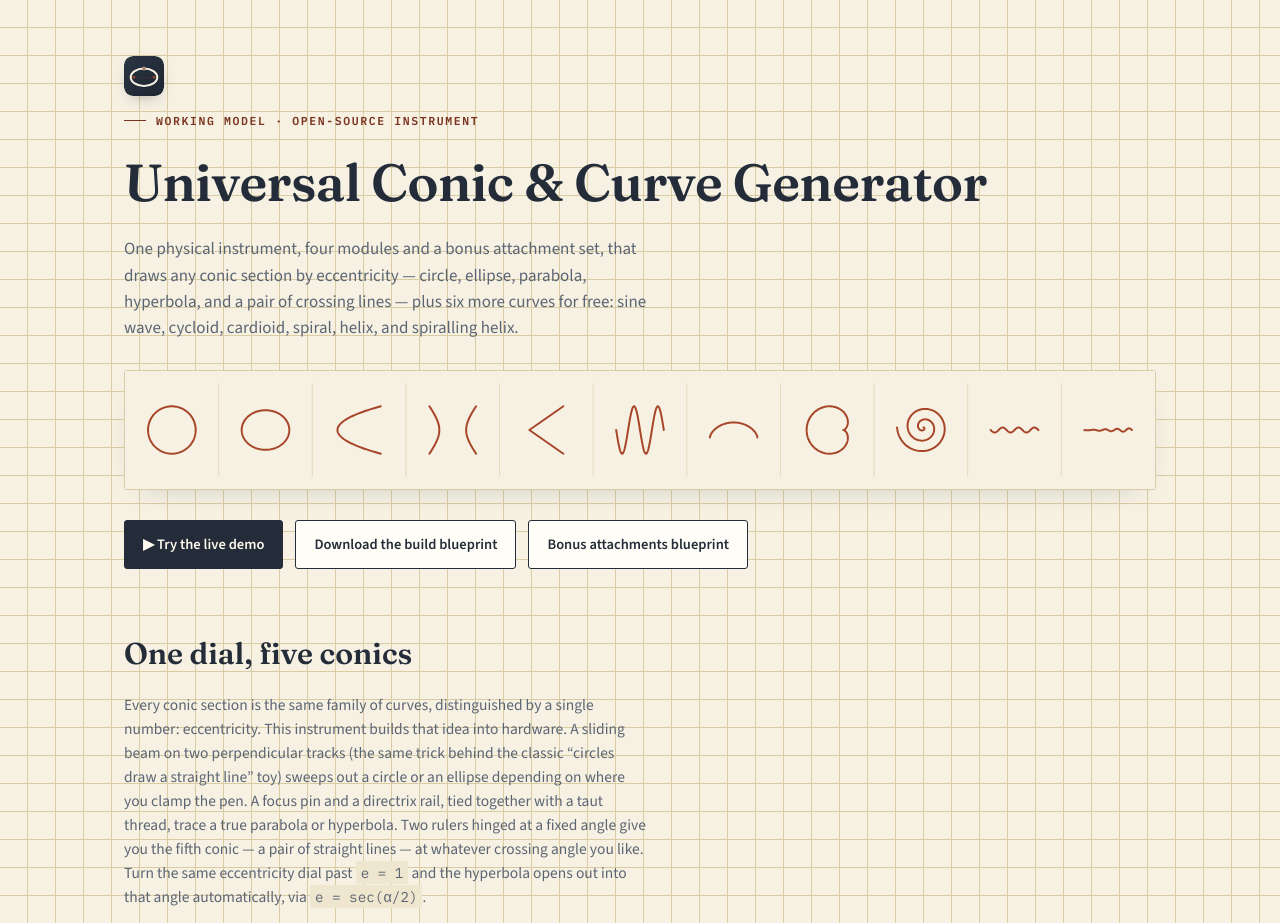
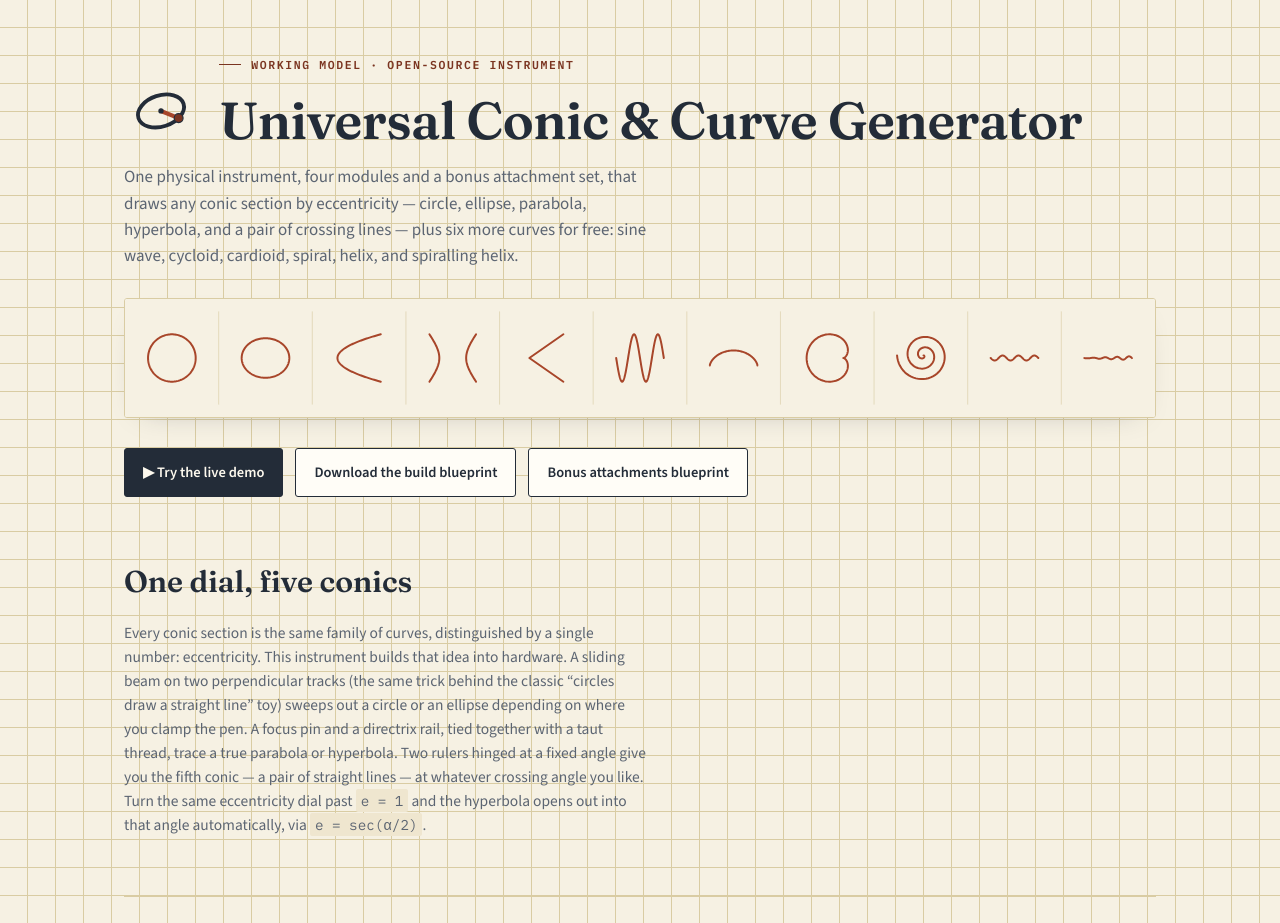
Before and after one commit to SKJainDr/mech-curve-generator, a plain HTML site: page index.html in a window 1280 px wide. Shown: the top 923 px of the page. Drawn offline with nearby package versions, Linux system fonts and the light colour scheme.

Commit message:
Add files via upload

```diff
--- a/index.html
+++ b/index.html
@@ -6,22 +6,21 @@
 <title>Universal Conic &amp; Curve Generator</title>
 <meta name="description" content="A physical instrument that draws any conic section by eccentricity, plus six bonus curves — with build blueprints and a live interactive demo.">
 
-<link rel="icon" href="favicon.ico" sizes="any">
-<link rel="icon" type="image/png" sizes="32x32" href="assets/icons/icon-32.png">
-<link rel="icon" type="image/png" sizes="16x16" href="assets/icons/icon-16.png">
-<link rel="apple-touch-icon" sizes="180x180" href="assets/icons/apple-touch-icon.png">
+<link rel="icon" href="assets/favicon.svg" type="image/svg+xml">
+<link rel="alternate icon" href="assets/favicon.ico">
+<link rel="apple-touch-icon" sizes="180x180" href="assets/apple-touch-icon.png">
 <link rel="manifest" href="site.webmanifest">
 <meta name="theme-color" content="#232c38">
 
 <meta property="og:type" content="website">
 <meta property="og:title" content="Universal Conic &amp; Curve Generator">
 <meta property="og:description" content="A physical instrument that draws any conic section by eccentricity, plus six bonus curves.">
-<meta property="og:image" content="assets/og-image.png">
+<meta property="og:image" content="https://SKJainDr.github.io/mech-curve-generator/assets/social-preview.png">
+<meta property="og:url" content="https://SKJainDr.github.io/mech-curve-generator/">
 <meta name="twitter:card" content="summary_large_image">
 <meta name="twitter:title" content="Universal Conic &amp; Curve Generator">
 <meta name="twitter:description" content="A physical instrument that draws any conic section by eccentricity, plus six bonus curves.">
-<meta name="twitter:image" content="assets/og-image.png">
-
+<meta name="twitter:image" content="https://SKJainDr.github.io/mech-curve-generator/assets/social-preview.png">
 <style>
 @import url('https://fonts.googleapis.com/css2?family=Fraunces:opsz,wght@9..144,400;9..144,600;9..144,700&family=Source+Sans+3:wght@400;500;600;700&family=IBM+Plex+Mono:wght@400;500;600&display=swap');
 
@@ -48,8 +47,11 @@ h2{ font-family:var(--font-display); font-weight:600; font-size:clamp(22px,3vw,3
 .tagline{ max-width:62ch; color:var(--ink-soft); font-size:17px; margin:0 0 28px; }
 
 header.hero{ padding:56px 0 10px; }
-.brand-mark{ margin-bottom:16px; }
-.brand-mark img{ display:block; border-radius:9px; box-shadow:0 6px 16px -8px rgba(35,44,56,.5); }
+.brand-row{ margin-bottom:4px; }
+.brand-mark{ display:inline-block; vertical-align:middle; width:74px; height:74px; }
+.brand-mark img{ display:block; width:74px; height:74px; }
+.brand-text{ display:inline-block; vertical-align:middle; margin-left:18px; }
+.brand-text h1{ margin:6px 0 0; }
 .hero-banner{ background:#fffdf7; border:1px solid var(--panel-line); border-radius:3px; overflow:hidden; margin:18px 0 30px; box-shadow:0 10px 30px -20px rgba(35,44,56,.35); }
 .hero-banner img{ display:block; width:100%; height:auto; }
 .cta-row{ display:flex; gap:12px; flex-wrap:wrap; margin-bottom:8px; }
@@ -94,9 +96,13 @@ code{ font-family:var(--font-mono); background:var(--panel); padding:2px 5px; bo
 <div class="wrap">
 
 <header class="hero">
-  <div class="brand-mark"><img src="assets/logo.svg" alt="" width="40" height="40"></div>
-  <div class="eyebrow">Working model &middot; open-source instrument</div>
-  <h1>Universal Conic &amp; Curve Generator</h1>
+  <div class="brand-row">
+    <div class="brand-mark"><img src="assets/icon-mark.svg" width="74" height="74" alt="" role="img" aria-label="Instrument mark: a compass arm tracing an ellipse"></div>
+    <div class="brand-text">
+      <div class="eyebrow">Working model &middot; open-source instrument</div>
+      <h1>Universal Conic &amp; Curve Generator</h1>
+    </div>
+  </div>
   <p class="tagline">One physical instrument, four modules and a bonus attachment set, that draws
   any conic section by eccentricity &mdash; circle, ellipse, parabola, hyperbola, and a pair of
   crossing lines &mdash; plus six more curves for free: sine wave, cycloid, cardioid, spiral,
@@ -240,7 +246,7 @@ code{ font-family:var(--font-mono); background:var(--panel); padding:2px 5px; bo
 
 <footer>
   <p>Universal Conic &amp; Curve Generator &middot; an open-source mechanical drafting instrument.
-  See the <a href="https://github.com/SKJainDr/mech-curve-generator#readme">README</a> on GitHub for the repo layout and math notes.</p>
+  See the <a href="https://github.com/SKJainDr.github.io/mech-curve-generator#readme">README</a> on GitHub for the repo layout and math notes.</p>
 </footer>
 
 </div>
```
Also changed, not shown: assets/apple-touch-icon.png (added), assets/favicon.ico (added), assets/favicon.svg (added), assets/icon-16.png (added), assets/icon-192.png (added), assets/icon-32.png (added), assets/icon-48.png (added), assets/icon-512.png (added), assets/icon-mark.svg (added), assets/icon-tile.svg (added), assets/logo-wide.svg (added), assets/social-preview.png (added), 1 other file.
